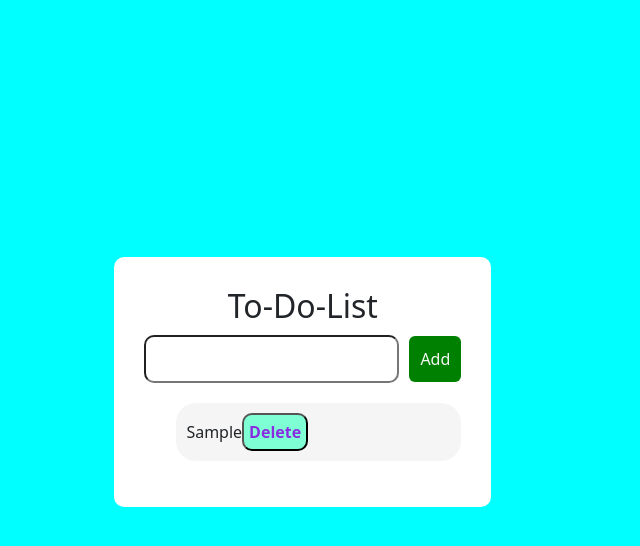
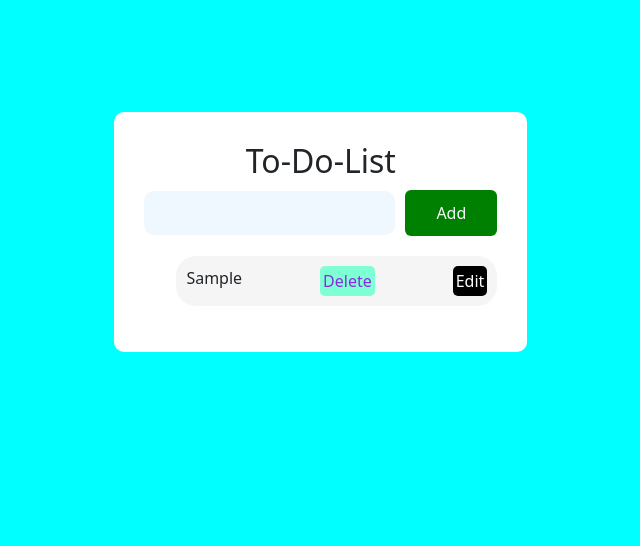
Before and after one commit to AjayUllengalla/FrontendTempalates, a plain HTML site: page To-Do-List/to-do-list.html in a window 1280 px wide. Both pictures are taken after typing "Sample" into the empty fields and a click on the button "Add". Shown: the whole page, without its empty margins (414-1054 px from the left). Drawn offline with nearby package versions, Linux system fonts and the light colour scheme.

Commit message:
Updtated

```diff
--- a/To-Do-List/index.js
+++ b/To-Do-List/index.js
@@ -1,34 +1,39 @@
-let text;
-let empty = '';
-let btn = document.createElement("button")
-btn.textContent = "Add"
-document.getElementById("to-add").appendChild(btn)
-btn.classList.add("btn")
-let listItem;
+let btn = document.createElement("button");
+btn.textContent = "Add";
+document.getElementById("to-add").appendChild(btn);
+btn.classList.add("btn");
+
 btn.addEventListener("click", () => {
-    // console.log("hello")
-    listItem = document.createElement("li")
-    text = document.getElementById("input").value
-    listItem.textContent = text
-    // document.getElementById("list-div").appendChild(listItem)
-    document.getElementById("list").appendChild(listItem)
+    let text = document.getElementById("input").value;
+    let listItem = document.createElement("li");
+    listItem.classList.add("li-items");
+    listItem.textContent = text;
 
-    listItem.classList.add("li-items")
+    // Create delete button
+    let btn2 = document.createElement("button");
+    btn2.textContent = "Delete";
+    btn2.classList.add("del-button");
 
-    let btn2 = document.createElement("button")
-    btn2.textContent = "Delete"
-    btn2.classList.add("del-button")
-    // document.getElementById("list-div").appendChild(btn2)
 
     btn2.addEventListener("click", () => {
         listItem.remove();
     });
 
-    listItem.appendChild(btn2)
-    document.getElementById("list").appendChild(listItem)
+    // Append delete button inside li
+    listItem.appendChild(btn2);
 
-     document.getElementById("input").value = "";
+    // Append li ONCE only
+    document.getElementById("list").appendChild(listItem);
+
+    document.getElementById("input").value = "";
+
+    let editBtn = document.createElement("button");
+    editBtn.textContent="Edit"
+    listItem.appendChild(editBtn)
+    editBtn.classList.add("editBtn")
+
+    editBtn.addEventListener("click",()=>{
+        document.getElementById("input").value = listItem.textContent
+
+    })
 });
-// text=document.getElementById("input").value=" ";
-// listItem.textContent=text;
-// document.getElementById("list").appendChild(listItem)
--- a/To-Do-List/style.css
+++ b/To-Do-List/style.css
@@ -7,7 +7,7 @@
         background-color: white;
         display: inline-block;
         padding: 30px;
-        margin-top: 23%;
+        margin-top: 10%;
         margin-left: 40%;
         border-radius: 10px;
 
@@ -22,38 +22,53 @@
 
     }
     #input {
+        border: none;
+        outline: none;
         padding: 10px;
         border-radius: 10px;
         text-align: center;
+        background-color: aliceblue;
     }
 
     #list {
-        /* margin-top: 25%; */
         margin-top: 20px;
-        /* text-align: center; */
+        text-align: end;
         list-style: none;
+        /* display: flex;
+        gap: 10px; */
     }
     .li-items {
         background-color: whitesmoke;
         border-radius: 20px;
         margin-top: 10px;
-        text-align: left;
         padding: 10px;
+        display: flex;
+        justify-content: space-between;
+        gap: 10px;
     }
     .btn {
         background-color: green;
         color: whitesmoke;
-        padding: 10px;
+        padding: 10px 30px;
         font-weight:500;
+
 
     }
     .del-button {
-
-    padding: 5px;
+    padding: 3px;
     background: aquamarine;
-    border-radius: 10px;
-    font-weight: 600;
+    border-radius: 5px;
+    font-weight: 500;
     color: blueviolet;
+    text-align: end;
+    border: none;
+}
+.editBtn{
+    padding: 3px;
+    border-radius: 5px;
+    border: none;
+    background-color: black;
+    color: white;
 }
     /* .btn:hover {
         background-color: red;
```
